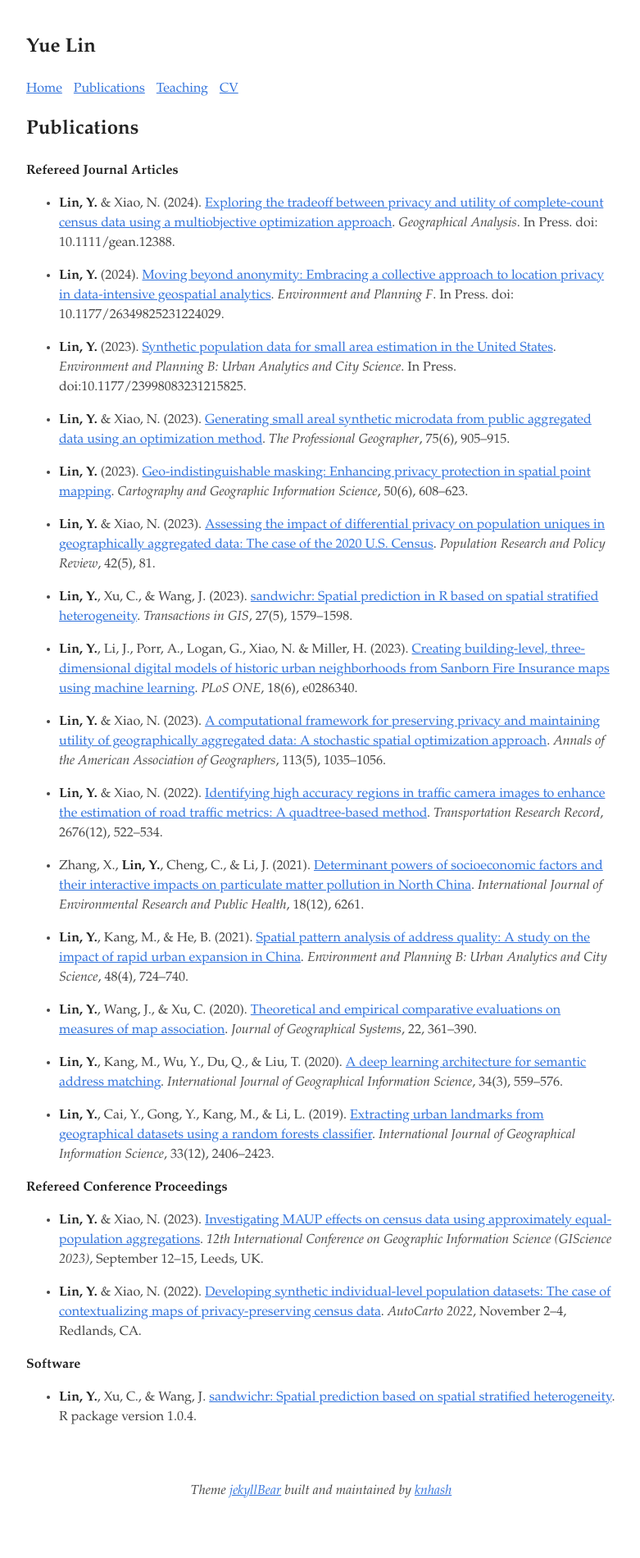
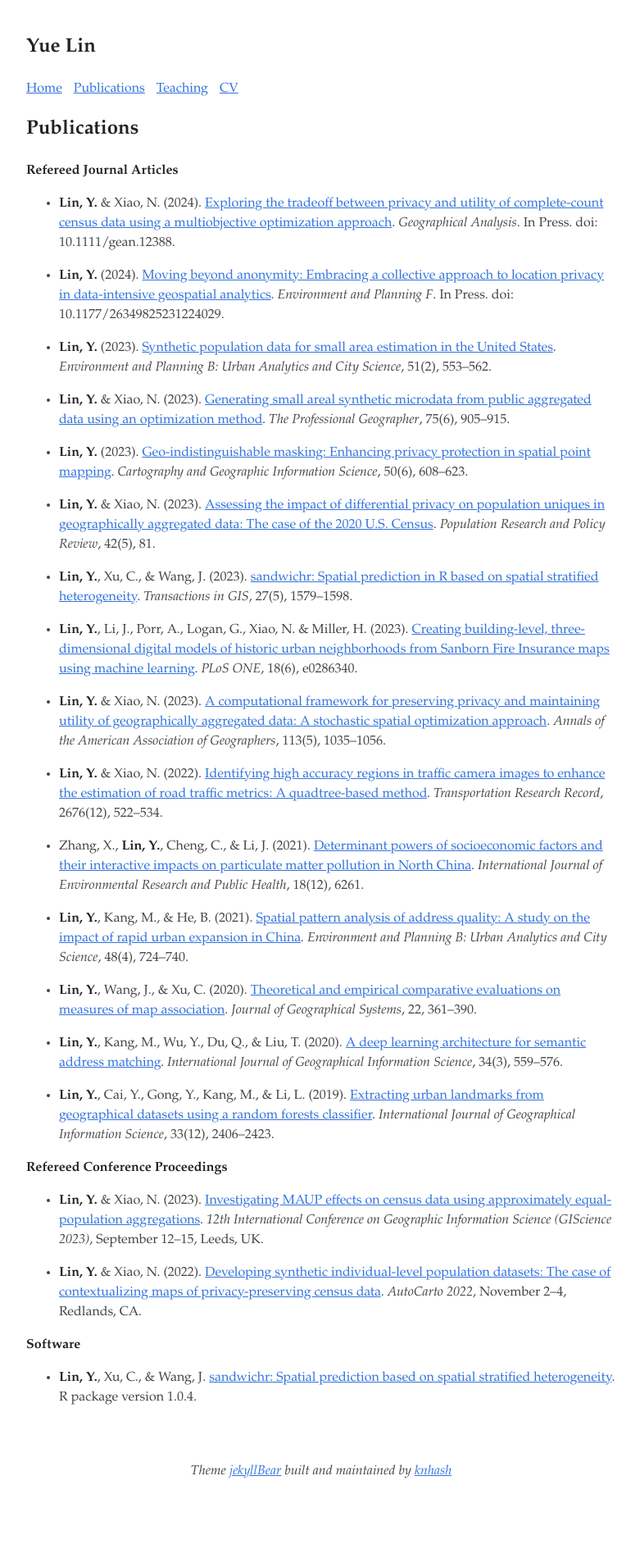
Before and after one commit to linyuehzzz/linyuehzzz.github.io, a Jekyll site: the page built from publications.md, in a window 1280 px wide. Shown: the whole page at 82% size, without its empty margins (248-1029 px from the left). Built offline with Jekyll 4.4.1, drawn with Linux system fonts in a browser that asks for light colours; after the commit the page ends 1876 px from its top, so only the background shows below that.

Commit message:
update pub

```diff
--- a/publications.md
+++ b/publications.md
@@ -11,7 +11,7 @@ permalink: /publications
 
 - **Lin, Y.** (2024). [Moving beyond anonymity: Embracing a collective approach to location privacy in data-intensive geospatial analytics](https://journals.sagepub.com/doi/10.1177/26349825231224029). *Environment and Planning F*. In Press. doi: 10.1177/26349825231224029.
 
-- **Lin, Y.** (2023). [Synthetic population data for small area estimation in the United States](https://doi.org/10.1177/23998083231215825). *Environment and Planning B: Urban Analytics and City Science*. In Press. doi:10.1177/23998083231215825.
+- **Lin, Y.** (2023). [Synthetic population data for small area estimation in the United States](https://doi.org/10.1177/23998083231215825). *Environment and Planning B: Urban Analytics and City Science*, 51(2), 553--562.
 
 - **Lin, Y.** & Xiao, N. (2023). [Generating small areal synthetic microdata from public aggregated data using an optimization method](https://www.tandfonline.com/doi/full/10.1080/00330124.2023.2207640). *The Professional Geographer*, 75(6), 905--915.
 
```
Also changed, not shown: 1 other file.
